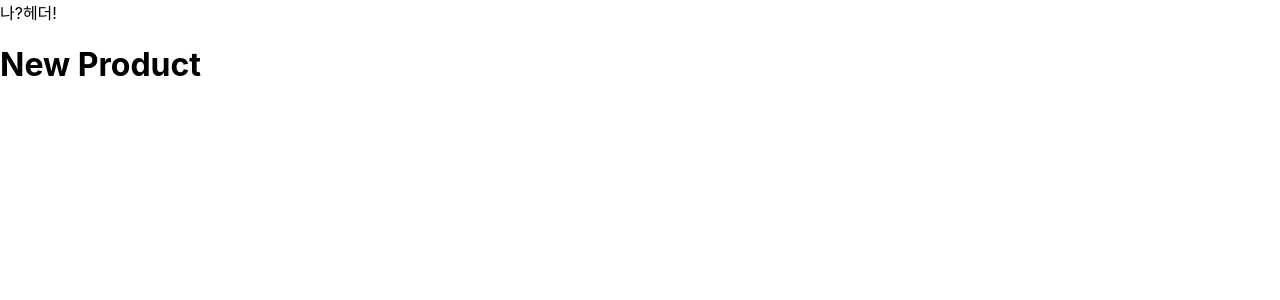
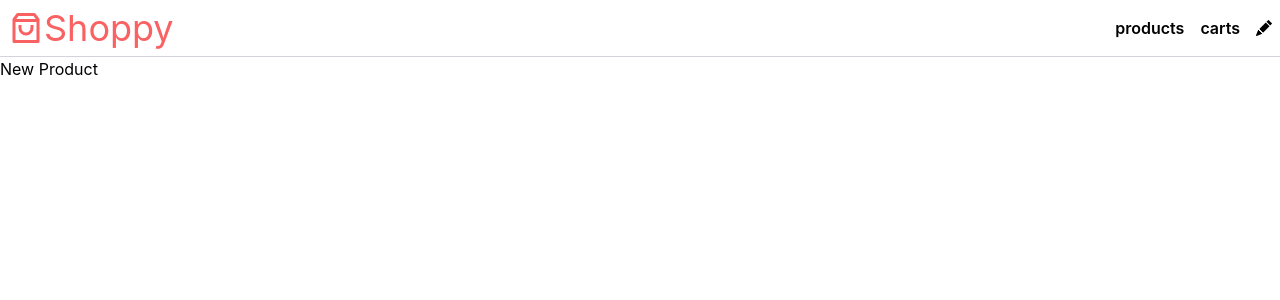
Before and after one commit to mindyaaa/react-shoppy, a React (Create React App) app: page /products/new in a window 1280 px wide. Shown: the top 300 px of the page. Built offline with nearby package versions, Linux system fonts and the light colour scheme.

Commit message:
헤더 설정

```diff
--- a/package.json
+++ b/package.json
@@ -36,5 +36,8 @@
       "last 1 firefox version",
       "last 1 safari version"
     ]
+  },
+  "devDependencies": {
+    "tailwindcss": "^3.2.7"
   }
 }
--- a/src/components/Header.jsx
+++ b/src/components/Header.jsx
@@ -1,9 +1,27 @@
 import React from 'react';
+import {RiShoppingBag3Line} from 'react-icons/ri';
+import {BsFillPencilFill} from 'react-icons/bs';
+import { Link } from 'react-router-dom';
 
 export default function Header() {
     return (
-        <hearder>
-            나?헤더!
-        </hearder>
+        <header className='p-2 flex justify-between border-b border-gray-300'>
+            <Link to='/'
+            className='flex items-center text-4xl text-brand'
+            >
+                <RiShoppingBag3Line />
+                <h1>Shoppy</h1>
+            </Link>
+            <nav
+            className='flex items-center gap-4 font-semibold'>
+                <Link to='/products'>products</Link>
+                <Link to='/carts'>carts</Link>
+                <Link to='/products/new'
+                className='tex-2xl'
+                >
+                    <BsFillPencilFill />
+                </Link>
+            </nav>
+        </header>
     );
 }
--- a/src/index.css
+++ b/src/index.css
@@ -1,3 +1,7 @@
+@tailwind base;
+@tailwind components;
+@tailwind utilities;
+
 body {
   margin: 0;
   font-family: -apple-system, BlinkMacSystemFont, 'Segoe UI', 'Roboto', 'Oxygen',
@@ -5,6 +9,11 @@
     sans-serif;
   -webkit-font-smoothing: antialiased;
   -moz-osx-font-smoothing: grayscale;
+  @apply flex flex-col items-center;
+}
+
+#root {
+  @apply w-full max-w-screen-2xl;
 }
 
 code {
--- /dev/null
+++ b/tailwind.config.js
@@ -0,0 +1,12 @@
+/** @type {import('tailwindcss').Config} */
+module.exports = {
+  content: ["./src/**/*.{js,jsx}"],
+  theme: {
+    extend: {
+      colors: {
+        brand: '#F96162',
+      }
+    },
+  },
+  plugins: [],
+}
```
Also changed, not shown: 1 other file (tests, documents, lock files or other folders).
